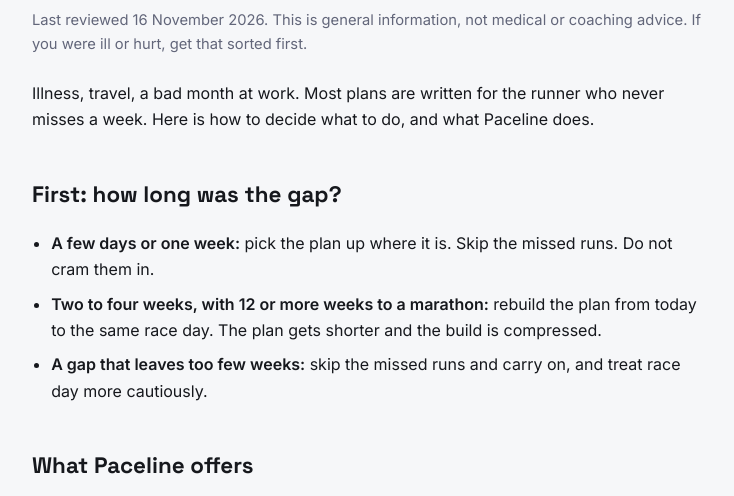
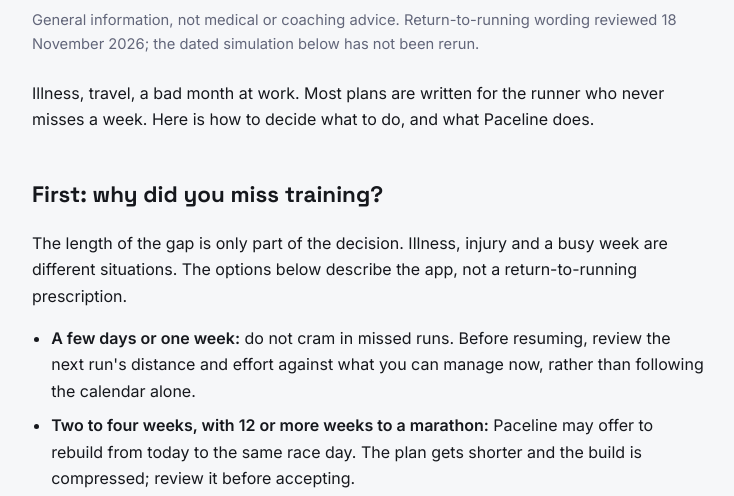
Before and after one commit to DoronK/paceline-legal, a plain HTML site: page missed-weeks-training-plan/index.html in a window 1280 px wide. Shown: the part 236-732 px from the top of the page, without its empty margins (272-1006 px from the left). Drawn offline with Linux system fonts and the light colour scheme.

Commit message:
Missed-weeks guide: clarify skip limits and return-to-running advice (#39)
* Clarify missed-week options and return-to-running limits

Agent: Instinct. Separate calendar cleanup from readiness advice. Refs DoronK/paceline#1446.

* Missed-weeks guide: skipping leaves upcoming workouts unchanged (review fix)

Co-Authored-By: Claude Opus 5.5 <noreply@anthropic.com>

---------

Co-authored-by: Claude Opus 5.5 <noreply@anthropic.com>

```diff
--- a/missed-weeks-training-plan/index.html
+++ b/missed-weeks-training-plan/index.html
@@ -171,19 +171,22 @@
 
   <main>
     <h1>Missed weeks of training? Get your plan back on track</h1>
-    <p class="checked">Last reviewed 16 November 2026. This is general information, not medical or coaching advice. If you were ill or hurt, get that sorted first.</p>
+    <p class="checked">General information, not medical or coaching advice. Return-to-running wording reviewed 18 November 2026; the dated simulation below has not been rerun.</p>
 
     <p>Illness, travel, a bad month at work. Most plans are written for the runner who never misses a week. Here is how to decide what to do, and what Paceline does.</p>
 
-    <h2>First: how long was the gap?</h2>
+    <h2>First: why did you miss training?</h2>
+    <p>The length of the gap is only part of the decision. Illness, injury and a busy week are different situations. The options below describe the app, not a return-to-running prescription.</p>
     <ul>
-      <li><strong>A few days or one week:</strong> pick the plan up where it is. Skip the missed runs. Do not cram them in.</li>
-      <li><strong>Two to four weeks, with 12 or more weeks to a marathon:</strong> rebuild the plan from today to the same race day. The plan gets shorter and the build is compressed.</li>
-      <li><strong>A gap that leaves too few weeks:</strong> skip the missed runs and carry on, and treat race day more cautiously.</li>
+      <li><strong>A few days or one week:</strong> do not cram in missed runs. Before resuming, review the next run's distance and effort against what you can manage now, rather than following the calendar alone.</li>
+      <li><strong>Two to four weeks, with 12 or more weeks to a marathon:</strong> Paceline may offer to rebuild from today to the same race day. The plan gets shorter and the build is compressed; review it before accepting.</li>
+      <li><strong>A gap that leaves too few weeks:</strong> a rebuild may not be available. Skipping the missed runs clears them from the calendar; it does not establish that you are ready for the next workout or the race.</li>
     </ul>
 
     <h2>What Paceline offers</h2>
     <p>Paceline can rebuild your plan from today and keep your race day. It shows a review screen first, and tells you when long runs restart lower than they were. If a rebuild is not possible, it offers to skip the missed runs and carry on.</p>
+
+    <p>Skipping missed runs leaves upcoming workouts as they were. Check the next session's distance and intensity yourself rather than assuming the remaining schedule suits you now.</p>
 
     <p>What it did in one test, a 4-days-a-week intermediate runner with a marathon on 7 March 2027 (simulated on 16 October 2026):</p>
     <div class="scroll">
@@ -207,11 +210,12 @@
     </ul>
 
     <h2>If you are ill or injured</h2>
-    <p>Paceline has a recovery break that eases you back in. It is separate from the rebuild.</p>
+    <p>Paceline has a recovery break, separate from the rebuild, that can ease planned training. Neither option is medical clearance. After illness or injury, seek advice from a qualified health professional about when and how to return, especially if symptoms persist or you are unsure. A race date is not a reason to override that advice.</p>
+    <p class="fine">Further reading: the <a href="https://bjsm.bmj.com/content/56/19/1066">IOC consensus on respiratory illness and return to sport</a> describes an individual, graded return based on illness severity and response to activity, not just days missed. <a href="https://www.pogophysio.com.au/blog/how-to-modify-training-to-account-for-illness-injury-or-the-busy-schedule/">POGO Physio's guide to interrupted training</a> discusses why both volume and intensity need review.</p>
 
     <h2>Common questions</h2>
     <div class="point"><strong>Should I add the missed miles back in?</strong> No. Drop them rather than squeeze them in.</div>
-    <div class="point"><strong>What if I am under 12 weeks from a marathon?</strong> A rebuild is not offered. Paceline offers to skip the missed runs and carry on.</div>
+    <div class="point"><strong>What if I am under 12 weeks from a marathon?</strong> A rebuild is not offered. Paceline offers to skip the missed runs, but that does not automatically reduce the remaining sessions or confirm race readiness.</div>
     <div class="point"><strong>Does it cost anything?</strong> The whole plan is free on Android, including the rebuild and the recovery break.</div>
 
     <p>See also: <a href="/training-plans/">marathon and ultramarathon plans</a>.</p>
```
